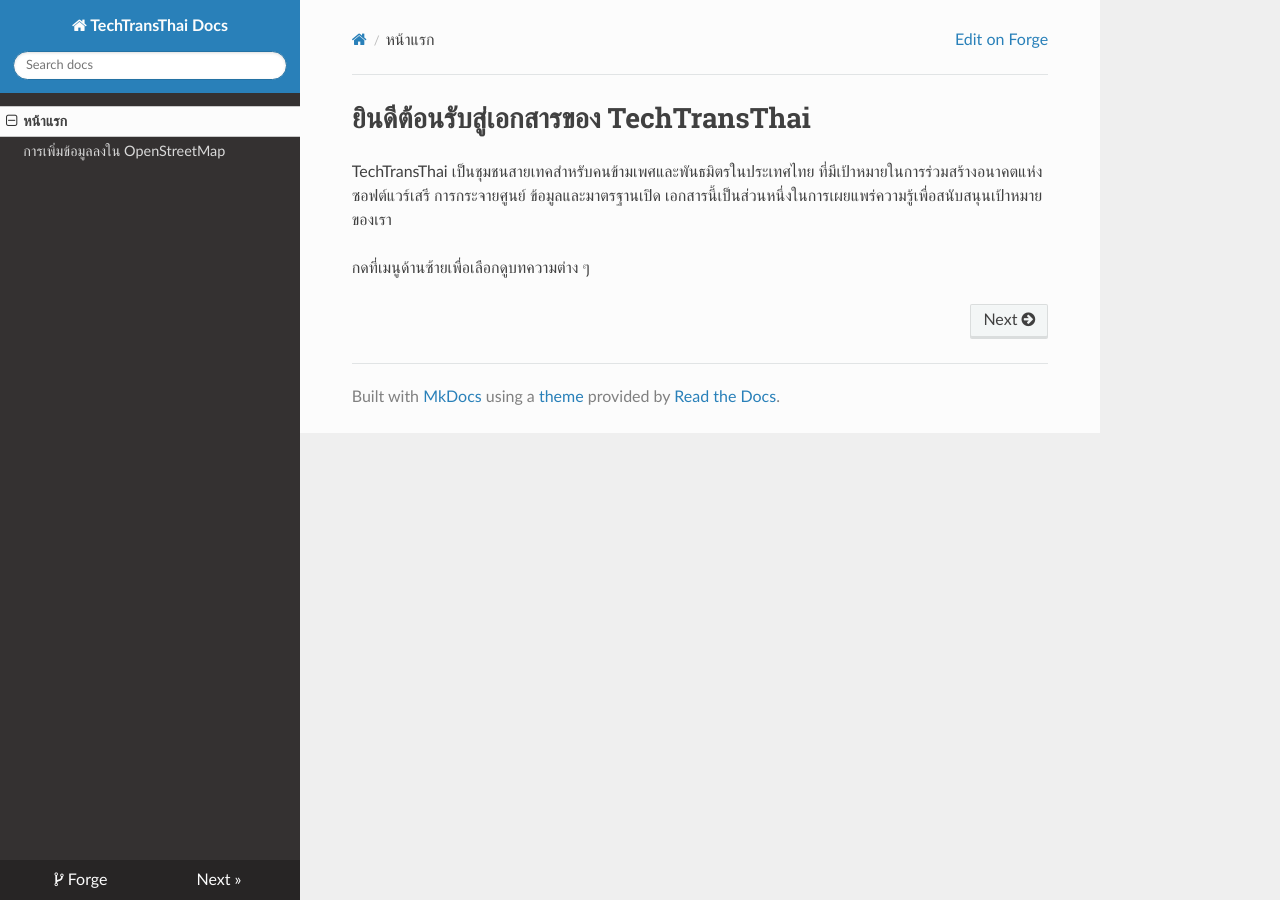
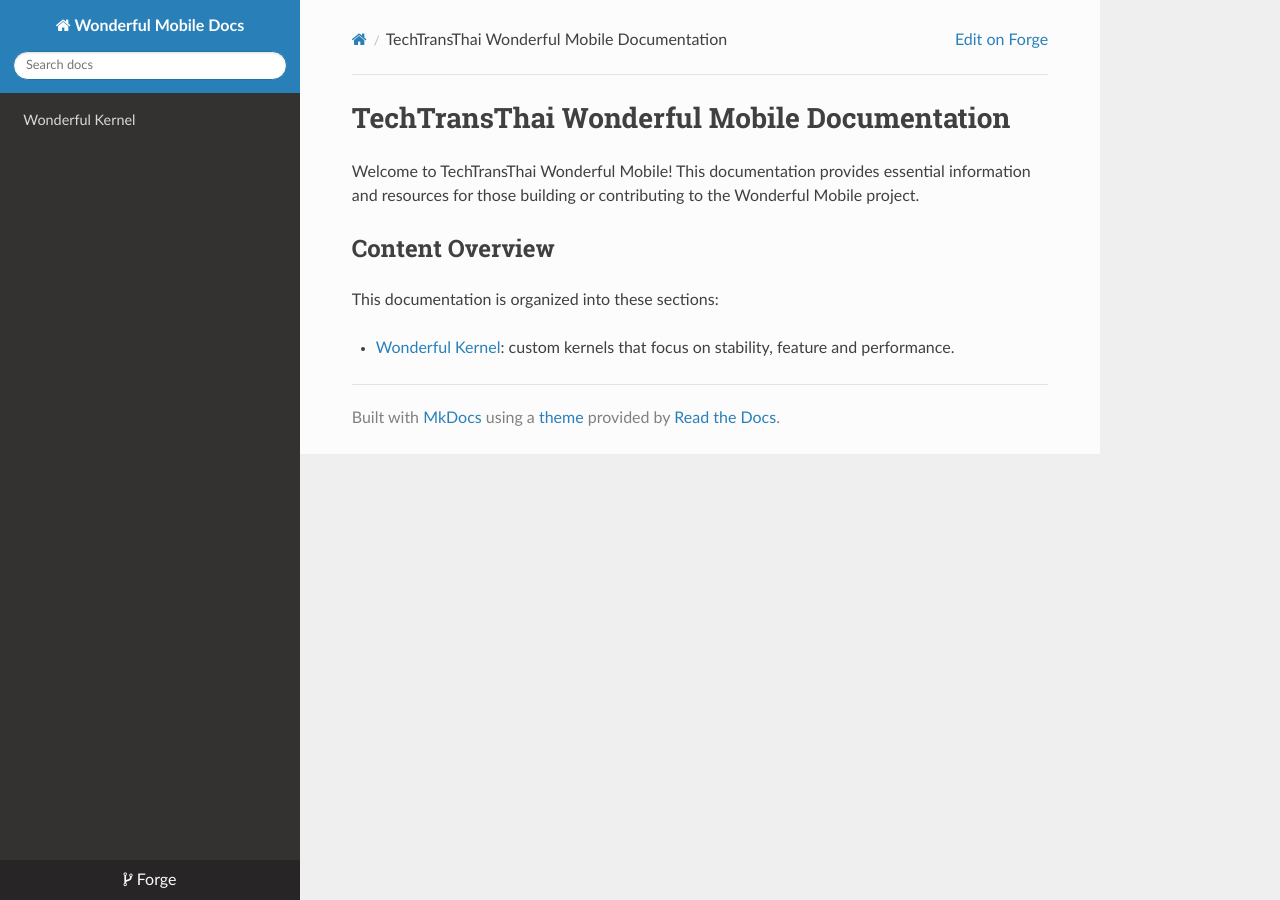
Before and after one commit to wonderful-mobile/docs, an MkDocs documentation site: the page built from docs/index.md, in a window 1280 px wide. Built offline with MkDocs 1.6.1, drawn with Linux system fonts in a browser that asks for light colours; nearby versions of some CDN libraries.

Commit message:
update for Wonderful Mobile

```diff
--- a/docs/index.md
+++ b/docs/index.md
@@ -1,6 +1,9 @@
-# ยินดีต้อนรับสู่เอกสารของ TechTransThai
+# TechTransThai Wonderful Mobile Documentation
 
+Welcome to TechTransThai Wonderful Mobile! This documentation provides essential information and resources for those building or contributing to the Wonderful Mobile project.
 
-TechTransThai เป็นชุมชนสายเทคสำหรับคนข้ามเพศและพันธมิตรในประเทศไทย ที่มีเป้าหมายในการร่วมสร้างอนาคตแห่งซอฟต์แวร์เสรี การกระจายศูนย์ ข้อมูลและมาตรฐานเปิด เอกสารนี้เป็นส่วนหนึ่งในการเผยแพร่ความรู้เพื่อสนับสนุนเป้าหมายของเรา
+## Content Overview
 
-กดที่เมนูด้านซ้ายเพื่อเลือกดูบทความต่าง ๆ
+This documentation is organized into these sections:
+
+- [Wonderful Kernel](wonderful-kernel/index.md): custom kernels that focus on stability, feature and performance.
--- a/mkdocs.yml
+++ b/mkdocs.yml
@@ -1,12 +1,14 @@
-site_name: TechTransThai Docs
-site_url: https://docs.techtransthai.org
-repo_url: https://forge.techtransthai.org/techtransthai/docs.techtransthai.org
+site_name: Wonderful Mobile Docs
+site_url: https://wonderful-mobile-docs.techtransthai.org
+repo_url: https://forge.techtransthai.org/wonderful-mobile/docs
 edit_uri: 'src/branch/main/docs/'
 
-site_description: TechTransThai Docs - our knowledge base for everything
-site_author: TechTransThai Community
+site_description: Wonderful Mobile Documentation
+site_author: Wonderful Mobile Project
 theme:
   name: readthedocs
 nav:
-  - หน้าแรก: index.md
-  - การเพิ่มข้อมูลลงใน OpenStreetMap: osm-contrib.md
+  - Wonderful Kernel: wonderful-kernel/index.md
+
+markdown_extensions:
+  - pymdownx.tilde
```
Also changed, not shown: .woodpecker.yml (+3 -4 lines), docs/osm-contrib.md (deleted, +0 -12 lines), 3 other files.
